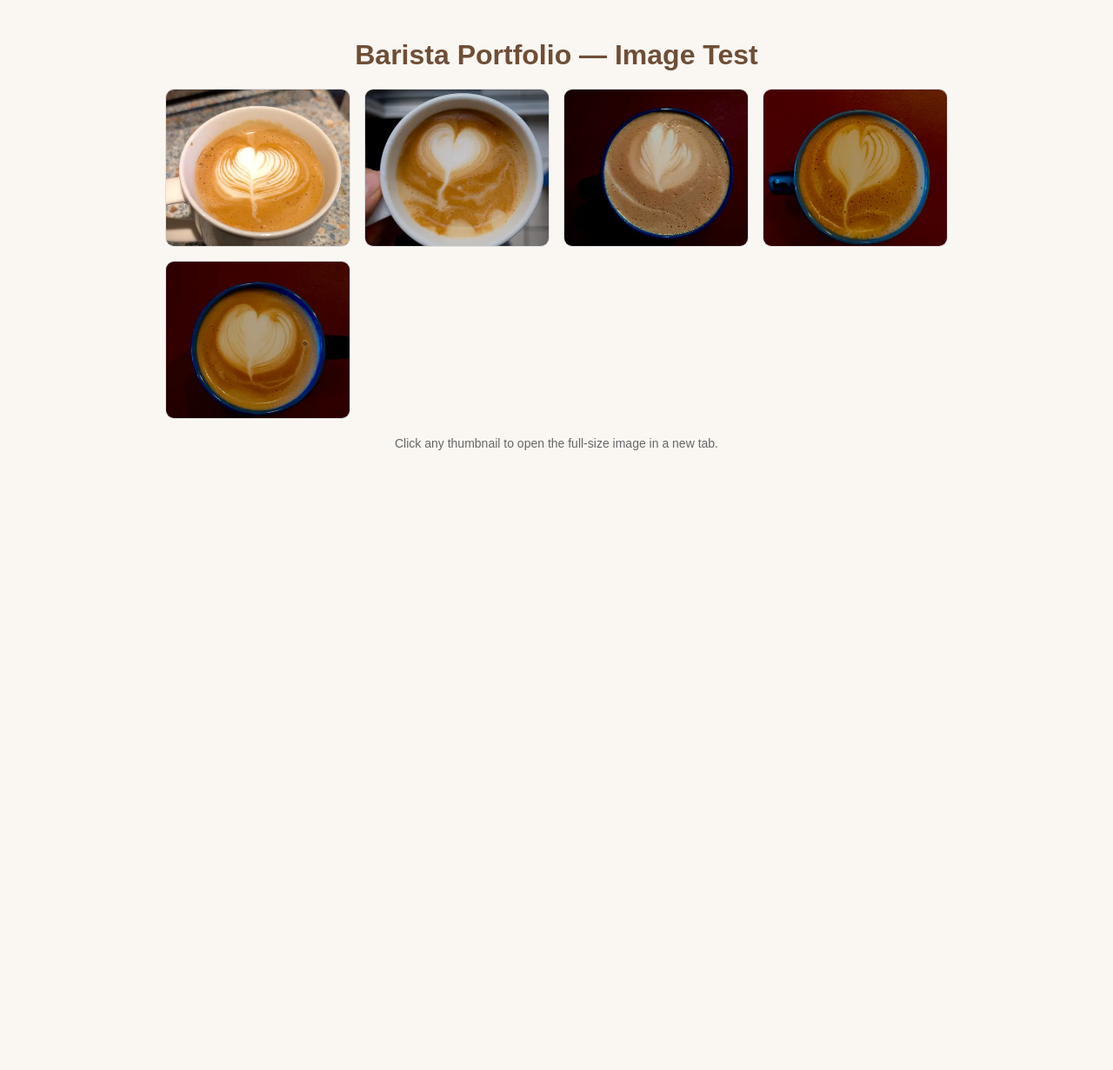
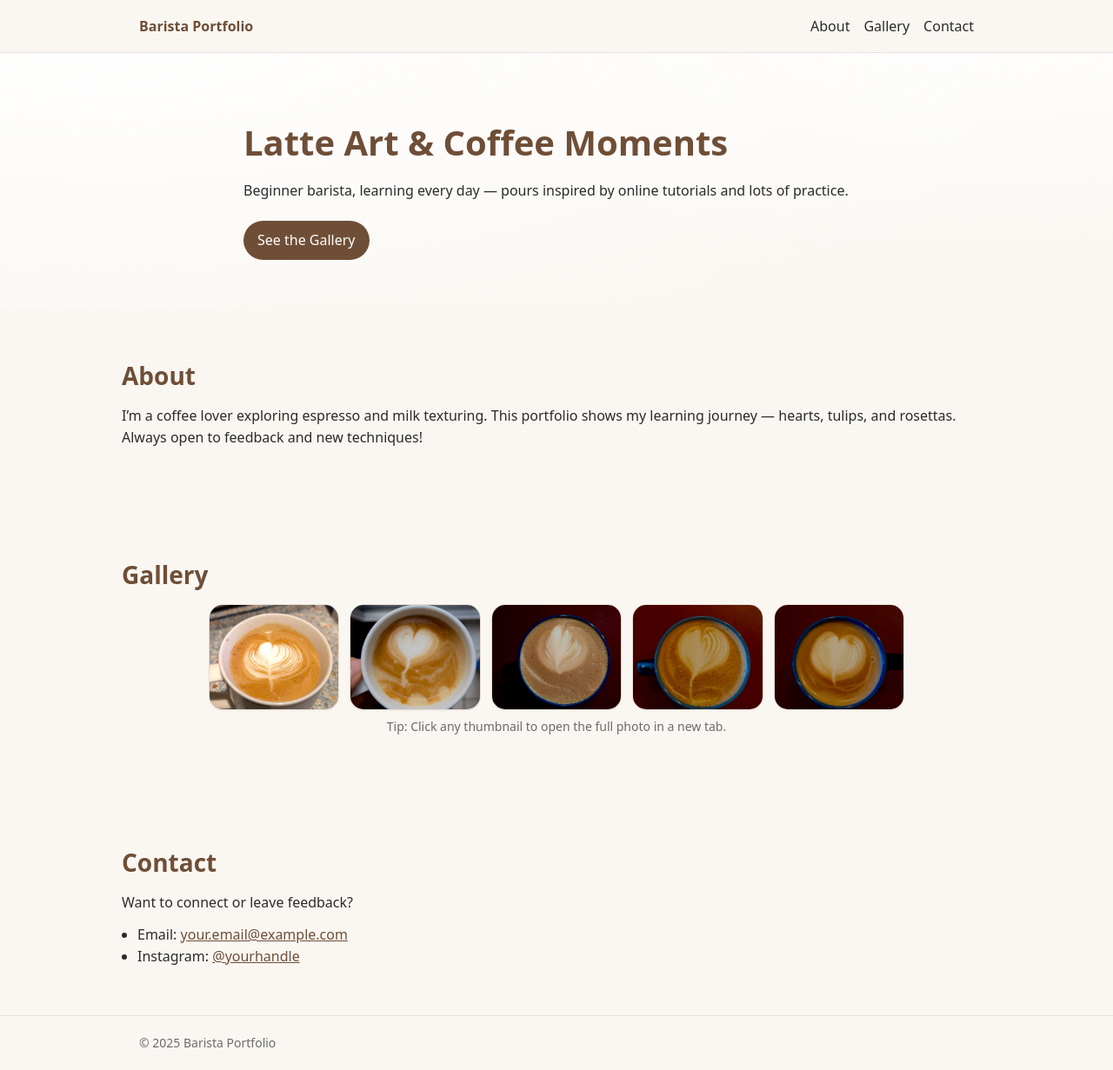
Before and after one commit to akshithacr12/barista-portfolio, a plain HTML site: page index.html in a window 1280 px wide. Shown: the whole page at 87% size. Before the commit the page ends 800 px from the top, so only its background shows below. Drawn offline with Linux system fonts and the light colour scheme.

Commit message:
Portfolio layout + thumbnails gallery working

```diff
--- a/index.html
+++ b/index.html
@@ -1,63 +1,47 @@
-<!DOCTYPE html>
+<!doctype html>
 <html lang="en">
 <head>
-  <meta charset="UTF-8">
-  <meta name="viewport" content="width=device-width, initial-scale=1.0">
-  <title>Barista Portfolio — Image Test</title>
-  <style>
-    body {
-      font-family: Arial, sans-serif;
-      margin: 0;
-      padding: 24px;
-      background-color: #faf7f2;
-    }
-
-    h1 {
-      text-align: center;
-      margin-bottom: 20px;
-      color: #6f4e37;
-    }
-
-    .grid {
-      display: grid;
-      grid-template-columns: repeat(auto-fill, minmax(180px, 1fr));
-      gap: 16px;
-      max-width: 900px;
-      margin: 0 auto;
-    }
-
-    .grid a {
-      display: block;
-      border-radius: 10px;
-      overflow: hidden;
-      background: #fff;
-      border: 1px solid #ddd;
-      transition: transform 0.2s ease;
-    }
-
-    .grid a:hover {
-      transform: scale(1.05);
-    }
-
-    .grid img {
-      width: 100%;
-      height: 180px;
-      object-fit: cover;
-      display: block;
-    }
-
-    .note {
-      text-align: center;
-      margin-top: 20px;
-      color: #666;
-      font-size: 14px;
-    }
-  </style>
+  <meta charset="utf-8" />
+  <meta name="viewport" content="width=device-width, initial-scale=1" />
+  <title>Barista Portfolio</title>
+  <meta name="description" content="Beginner barista portfolio with latte art photos." />
+  <link rel="stylesheet" href="style.css" />
 </head>
 <body>
-  <h1>Barista Portfolio — Image Test</h1>
+  <header class="site-header">
+    <nav class="container nav">
+      <a class="brand" href="#top">Barista Portfolio</a>
+      <ul class="menu">
+        <li><a href="#about">About</a></li>
+        <li><a href="#gallery">Gallery</a></li>
+        <li><a href="#contact">Contact</a></li>
+      </ul>
+    </nav>
+  </header>
 
-  <div class="grid">
+  <main id="top">
+    <!-- HERO -->
+    <section class="hero">
+      <div class="container hero-inner">
+        <h1>Latte Art & Coffee Moments</h1>
+        <p>Beginner barista, learning every day — pours inspired by online tutorials and lots of practice.</p>
+        <a href="#gallery" class="btn">See the Gallery</a>
+      </div>
+    </section>
+
+    <!-- ABOUT -->
+    <section id="about" class="section container">
+      <h2>About</h2>
+      <p>
+        I’m a coffee lover exploring espresso and milk texturing. This portfolio shows my learning journey —
+        hearts, tulips, and rosettas. Always open to feedback and new techniques!
+      </p>
+    </section>
+
+    <!-- GALLERY -->
+    <section id="gallery" class="section container">
+      <h2>Gallery</h2>
+      <div class="gallery-grid">
         <a href="images/portfolio/latte-art-heart-01.webp" target="_blank">
           <img src="images/thumbnails/latte-art-heart-01-thumb.webp" alt="Heart latte art 01" loading="lazy">
         </a>
@@ -74,7 +58,26 @@
           <img src="images/thumbnails/latte-art-tulip-05-thumb.webp" alt="Tulip latte art 05" loading="lazy">
         </a>
       </div>
+      <p class="hint">Tip: Click any thumbnail to open the full photo in a new tab.</p>
+    </section>
 
-  <p class="note">Click any thumbnail to open the full-size image in a new tab.</p>
+    <!-- CONTACT -->
+    <section id="contact" class="section container">
+      <h2>Contact</h2>
+      <p>Want to connect or leave feedback?</p>
+      <ul class="contact-list">
+        <li>Email: <a href="dejhfm@gmail.com">your.email@example.com</a></li>
+        <li>Instagram: <a href="https://instagram.com/yourhandle" target="_blank" rel="noopener">@yourhandle</a></li>
+      </ul>
+    </section>
+  </main>
+
+  <footer class="site-footer">
+    <div class="container">
+      © <span id="year"></span> Barista Portfolio
+    </div>
+  </footer>
+
+  <script src="script.js"></script>
 </body>
 </html>
--- /dev/null
+++ b/script.js
@@ -0,0 +1,3 @@
+// Updates the footer year automatically
+
+document.getElementById('year').textContent = new Date().getFullYear();
--- /dev/null
+++ b/style.css
@@ -0,0 +1,101 @@
+/* ---- base */
+:root{
+  --bg:#faf7f2;
+  --paper:#ffffff;
+  --text:#2b2b2b;
+  --muted:#6b6b6b;
+  --brand:#6f4e37;      /* coffee brown */
+  --brand-2:#c89f7a;    /* latte beige */
+  --radius:16px;
+  --container:1000px;
+}
+*{box-sizing:border-box}
+html,body{margin:0;padding:0}
+body{
+  font-family: system-ui, -apple-system, Segoe UI, Roboto, Arial, sans-serif;
+  line-height:1.55;
+  color:var(--text);
+  background:var(--bg);
+}
+
+/* ---- layout */
+.container{max-width:var(--container); margin:0 auto; padding:0 20px}
+.section{padding:56px 0}
+h1,h2{color:var(--brand); margin:0 0 12px}
+h1{font-size:clamp(28px,4vw,40px); font-weight:800}
+h2{font-size:clamp(22px,3vw,28px); font-weight:750}
+p{margin:0 0 12px; color:var(--text)}
+
+/* ---- header */
+.site-header{
+  position:sticky; top:0; z-index:10;
+  background:rgba(250,247,242,.9); backdrop-filter:saturate(180%) blur(8px);
+  border-bottom:1px solid #e9e2da;
+}
+.nav{display:flex; align-items:center; justify-content:space-between; height:60px}
+.brand{font-weight:800; color:var(--brand); text-decoration:none}
+.menu{display:flex; gap:16px; list-style:none; margin:0; padding:0}
+.menu a{color:var(--text); text-decoration:none}
+.menu a:hover{color:var(--brand)}
+
+/* ---- hero */
+.hero{
+  background: radial-gradient(1200px 400px at 10% -10%, #fff, transparent),
+              radial-gradient(800px 300px at 90% -20%, #fff, transparent);
+  padding:72px 0 56px;
+}
+.hero-inner{max-width:760px}
+.btn{
+  display:inline-block; margin-top:10px;
+  background:var(--brand); color:#fff; text-decoration:none;
+  padding:10px 16px; border-radius:999px;
+}
+.btn:hover{background:#5c3f2d}
+
+/* ---- gallery */
+/* ---- gallery */
+.gallery-grid {
+  display: grid;
+  grid-template-columns: repeat(auto-fit, minmax(120px, 1fr));
+  gap: 12px;
+  justify-content: center;
+  max-width: 800px;
+  margin: 0 auto;
+}
+
+.gallery-grid a {
+  display: block;
+  border-radius: var(--radius);
+  overflow: hidden;
+  background: var(--paper);
+  border: 1px solid #e6ddd3;
+  box-shadow: 0 1px 2px rgba(0, 0, 0, 0.04);
+  transition: transform 0.15s ease, box-shadow 0.15s ease;
+}
+
+.gallery-grid a:hover {
+  transform: translateY(-2px);
+  box-shadow: 0 6px 14px rgba(0, 0, 0, 0.07);
+}
+
+.gallery-grid img {
+  width: 100%;
+  height: 120px;
+  object-fit: cover;
+  display: block;
+}
+.hint {
+  color: var(--muted);
+  font-size: 14px;
+  margin-top: 8px;
+  text-align: center; /* added */
+}
+
+
+/* ---- contact */
+.contact-list{margin:8px 0 0; padding-left:18px}
+.contact-list a{color:var(--brand)}
+.contact-list a:hover{color:#4a3426}
+
+/* ---- footer */
+.site-footer{padding:20px 0; border-top:1px solid #e9e2da; color:var(--muted); font-size:14px}
```
Also changed, not shown: 3 other files. Lines whose indentation alone changed are shown as unchanged.
